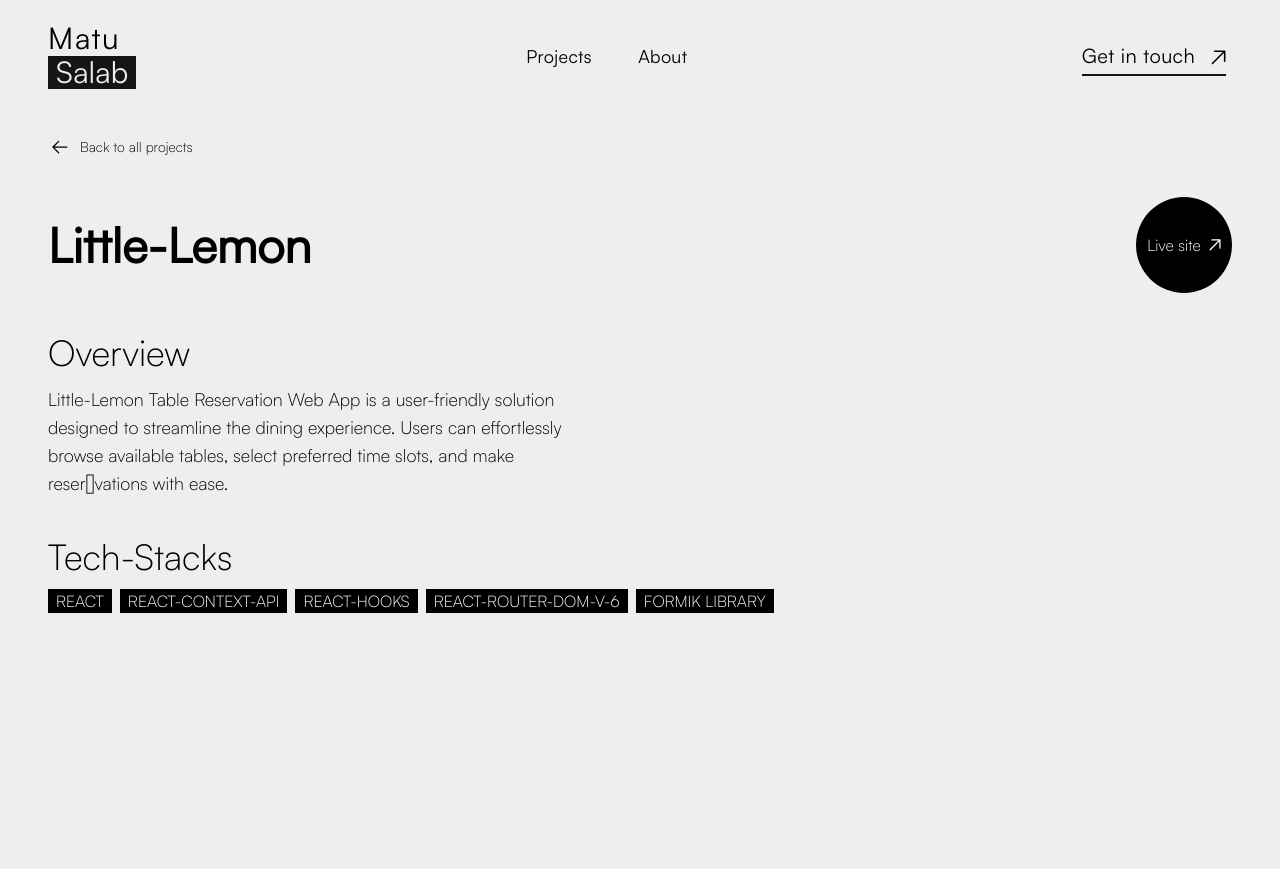
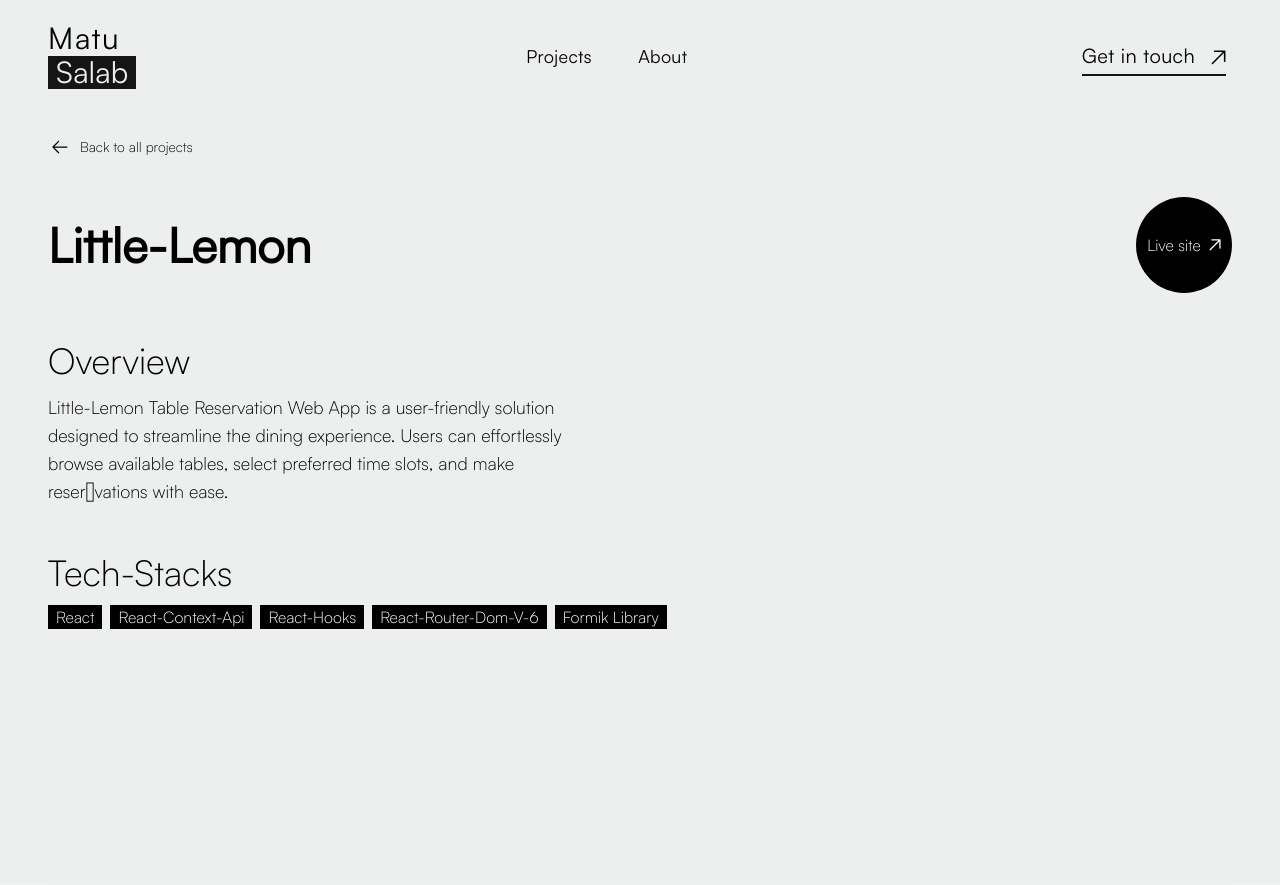
Before and after one commit to matusalab-dev/matusalab.dev, a Next.js app: page /projects/little-lemon in a window 1280 px wide. Built offline with nearby package versions, Linux system fonts and the light colour scheme.

Commit message:
remove the projects component for a while

```diff
--- a/app/constants/projects.tsx
+++ b/app/constants/projects.tsx
@@ -5,6 +5,7 @@ export interface ProjectInfoType {
   type: string;
   className: string;
   liveUrl: string;
+  overview: string;
   [key: string]: any;
 }
 
--- a/app/page.tsx
+++ b/app/page.tsx
@@ -20,7 +20,7 @@ export default function Home() {
       />
       {/* <Services /> */}
       <Projects slug="." />
-      <Certifications />
+      {/* <Certifications /> */}
       <Footer logoLink="/" />
     </>
   );
--- a/app/projects/[slug]/page.tsx
+++ b/app/projects/[slug]/page.tsx
@@ -48,10 +48,10 @@ const Projects: FC<PageProps> = ({ params, searchParams }) => {
             />
             Back to all projects
           </Link>
-          {PROJECT_INFO.map((project) => {
+          {PROJECT_INFO.map((project, index) => {
             if (project.title === slug) {
               return (
-                <>
+                <div key={++index} className="space-y-12">
                   <div className="flex flex-row justify-between items-center gap-5 sm:items-center">
                     <h1 className="capitalize font-medium text-4xl xs:text-5xl sm:font-extrabold">
                       {slug}
@@ -82,7 +82,7 @@ const Projects: FC<PageProps> = ({ params, searchParams }) => {
                         (techStack: string, index: number) => (
                           <li
                             key={++index}
-                            className="bg-black px-2 h-6 flex items-center uppercase"
+                            className="bg-black px-2 h-6 flex items-center capitalize"
                           >
                             {techStack}
                           </li>
@@ -90,7 +90,7 @@ const Projects: FC<PageProps> = ({ params, searchParams }) => {
                       )}
                     </ul>
                   </div>
-                </>
+                </div>
               );
             }
           })}
```
